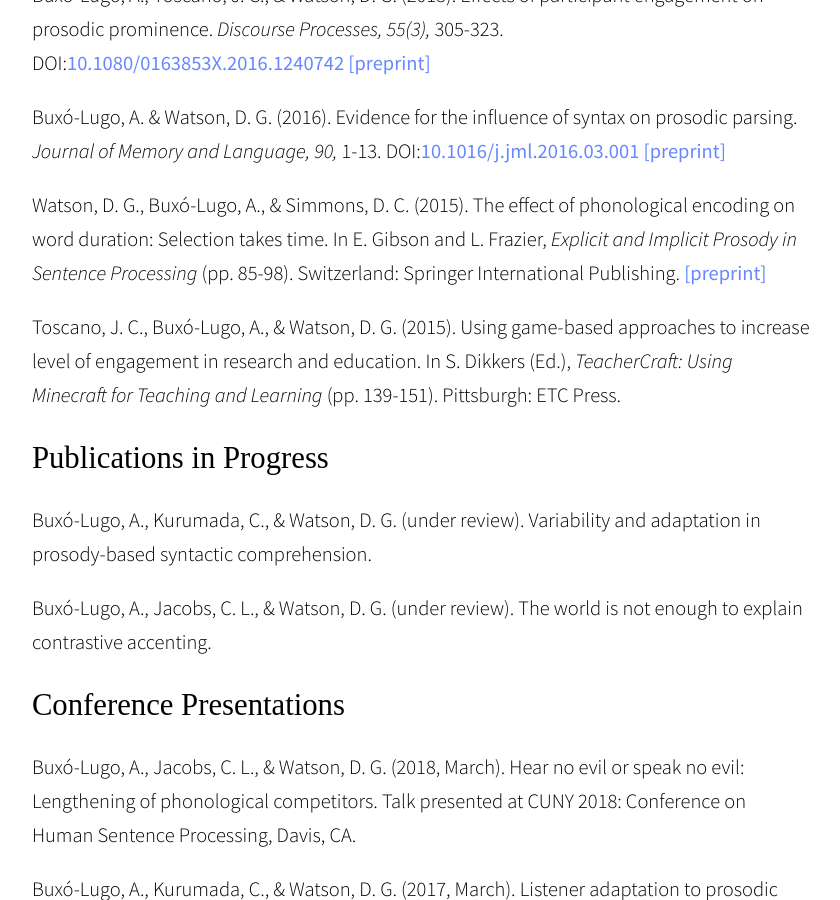
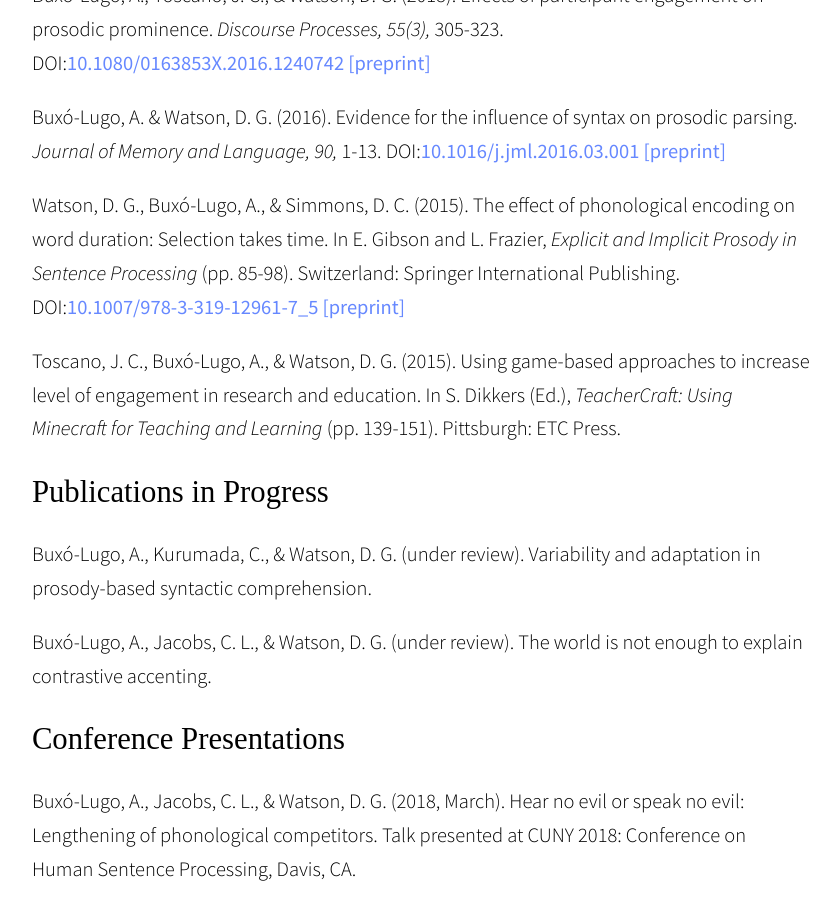
Before and after one commit to abuxolugo/abuxolugo.github.io, a Jekyll site: the page built from publications.md, in a window 1280 px wide and 900 px high, scrolled down 358 px. Shown: the whole window, without its empty margins (219-1059 px from the left). Built offline with Jekyll 4.4.1, drawn with Linux system fonts in a browser that asks for light colours; some web fonts are replaced.

Commit message:
Update publications.md

```diff
--- a/publications.md
+++ b/publications.md
@@ -8,7 +8,7 @@ Buxó-Lugo, A., Toscano, J. C., & Watson, D. G. (2018). Effects of participant e
 
 Buxó-Lugo, A. & Watson, D. G. (2016).  Evidence for the influence of syntax on prosodic parsing. *Journal of Memory and Language, 90,* 1-13. DOI:[10.1016/j.jml.2016.03.001](https://doi.org/10.1016/j.jml.2016.03.001) [[preprint]]({{site.baseurl}}/assets/Syntax_and_Prosodic_Parsing_Preprint.pdf)
 
-Watson, D. G., Buxó-Lugo, A., & Simmons, D. C. (2015). The effect of phonological encoding on word duration: Selection takes time.  In E. Gibson and L. Frazier, *Explicit and Implicit Prosody in Sentence Processing* (pp. 85-98). Switzerland: Springer International Publishing. [[preprint]]({{site.baseurl}}/assets/Phonological_Encoding_Preprint.pdf)
+Watson, D. G., Buxó-Lugo, A., & Simmons, D. C. (2015). The effect of phonological encoding on word duration: Selection takes time.  In E. Gibson and L. Frazier, *Explicit and Implicit Prosody in Sentence Processing* (pp. 85-98). Switzerland: Springer International Publishing. DOI:[10.1007/978-3-319-12961-7_5](https://doi.org/10.1007/978-3-319-12961-7_5) [[preprint]]({{site.baseurl}}/assets/Phonological_Encoding_Preprint.pdf)
 
 Toscano, J. C., Buxó-Lugo, A., & Watson, D. G. (2015). Using game-based approaches to increase level of engagement in research and education. In S. Dikkers (Ed.), *TeacherCraft: Using Minecraft for Teaching and Learning* (pp. 139-151). Pittsburgh: ETC Press.
 
```
